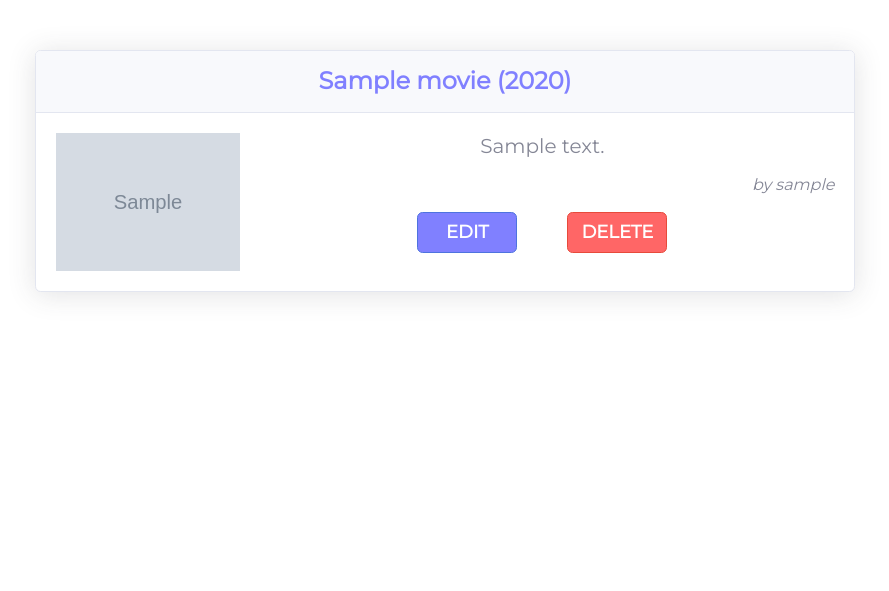
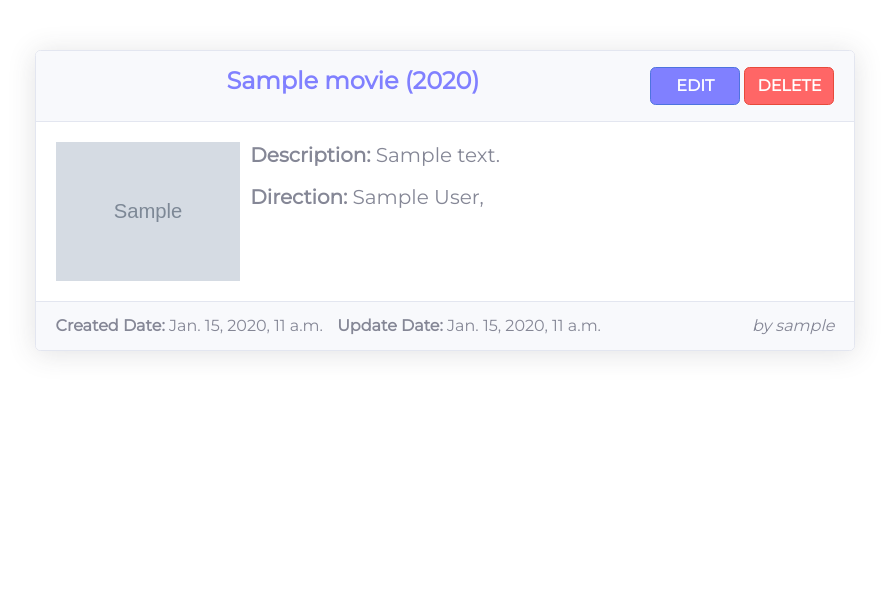
Before and after one commit to elzbietamal95/movies_app, a Django app: a page that uses movies/templates/movies/movie_detail.html in a window 1280 px wide. Shown: the part 64-655 px from the top of the page, without its empty margins (195-1084 px from the left). Run offline with Django 3.2, Linux system fonts and the light colour scheme; a user stored in the database is signed in; tables that the repository leaves empty hold one stand-in row (values such as "Sample post"); grey boxes marked "Sample" are stand-in pictures; parts of the project's set-up code (start-up, migrations or seed data) failed here and were passed over; some libraries are stand-ins or nearby versions.

Commit message:
Direction, created date and update date added to movie detail. Edit and delete buttons moved to the top of card

```diff
--- a/movies/templates/movies/movie_detail.html
+++ b/movies/templates/movies/movie_detail.html
@@ -32,8 +32,14 @@
     </div>
 
     <div class="movie-detail">
-        <div class="card shadow">
+        <div class="card shadow" style="min-width: 323px">
             <div class="card-header py-3">
+                {% if user.is_authenticated and user.is_admin or user == movie.added_by %}
+                    <span class="movie-card-options float-right">
+                        <a href="{% url 'movies:movie-edit' movie.slug %}" class="btn btn-primary">EDIT</a>
+                        <button data-toggle="modal" data-target="#movie-delete-modal" class="btn btn-danger">DELETE</button>
+                    </span>
+                {% endif %}
                 <h4 class="m-0 font-weight-bold text-primary">
                     {{ movie.title }} ({{ movie.year_of_production }})
                 </h4>
@@ -44,16 +50,33 @@
                 {% else %}
                     <img class="card-img-left" src="https://zapodaj.net/images/70c8d7ca43df1.jpg" alt="{{ movie.slug }}">
                 {% endif %}
-                <p class="card-text">{{ movie.short_description }}</p>
-                <p class="card-text text-right">
-                    <small class="text-muted"><em>by {{ movie.added_by }}</em></small>
-                </p>
-                {% if user.is_authenticated and user.is_admin or user == movie.added_by %}
-                    <div class="movie-card-options">
-                        <a href="{% url 'movies:movie-edit' movie.slug %}" class="btn btn-primary">EDIT</a>
-                        <button data-toggle="modal" data-target="#movie-delete-modal" class="btn btn-danger">DELETE</button>
-                    </div>
+                {% if movie.short_description %}
+                    <p class="card-text">
+                        <strong>Description:</strong>
+                        {{ movie.short_description }}
+                    </p>
                 {% endif %}
+                {% if movie.directors.all %}
+                    <p class="card-text">
+                        <strong>Direction:</strong>
+                        {% for director in movie.directors.all %}
+                            {{ director }},
+                        {% endfor %}
+                    </p>
+                {% endif %}
+            </div>
+            <div class="card-footer">
+                <div>
+                    <span style="margin-right: 10px;">
+                        <strong>Created Date:</strong> {{ movie.date_of_creation }}
+                    </span>
+                    <span style="white-space: nowrap;">
+                        <strong>Update Date:</strong> {{ movie.update_date }}
+                    </span>
+                    <span class="float-right">
+                        <span class="text-muted"><em>by {{ movie.added_by }}</em></span>
+                    </span>
+                </div>
             </div>
         </div>
     </div>
--- a/static/css/base.css
+++ b/static/css/base.css
@@ -329,11 +329,6 @@ hr {
     border: none;
 }
 
-
-div.card {
-    text-align: center;
-}
-
 .movie-add input[type=text], .movie-add input[type=number], .edit-movie-form input[type=text], .edit-movie-form input[type=number] {
     width: 30%;
     min-width: 200px;
@@ -409,15 +404,9 @@ div.btn-sm.btn-danger.btn-circle {
     font-weight: bold;
 }
 
-.movie-card-options {
-    display: inline-flex;
-    justify-content: space-between;
-    width: 250px;
-}
-
 .movie-card-options button, .movie-card-options a {
-    font-size: 18px;
-    width: 100px;
+    font-size: 16px;
+    width: 90px;
 }
 
 .alert-danger {
@@ -454,6 +443,15 @@ div.edit-movie-form a.btn-secondary {
 
 .card {
     min-width: 200px;
+    text-align: center;
+}
+
+.movie-detail .card-text {
+    text-align: justify;
+}
+
+.movie-detail .card-footer {
+    text-align: left;
 }
 
 .card-img-left {
```
